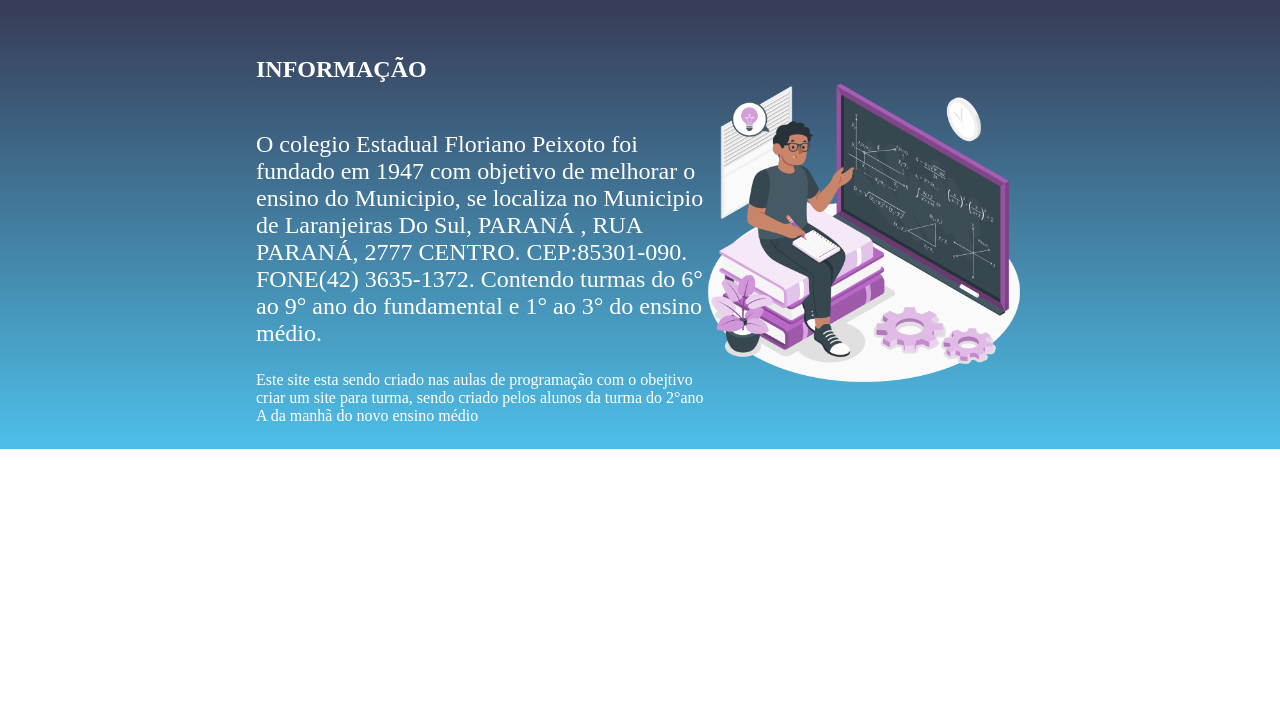
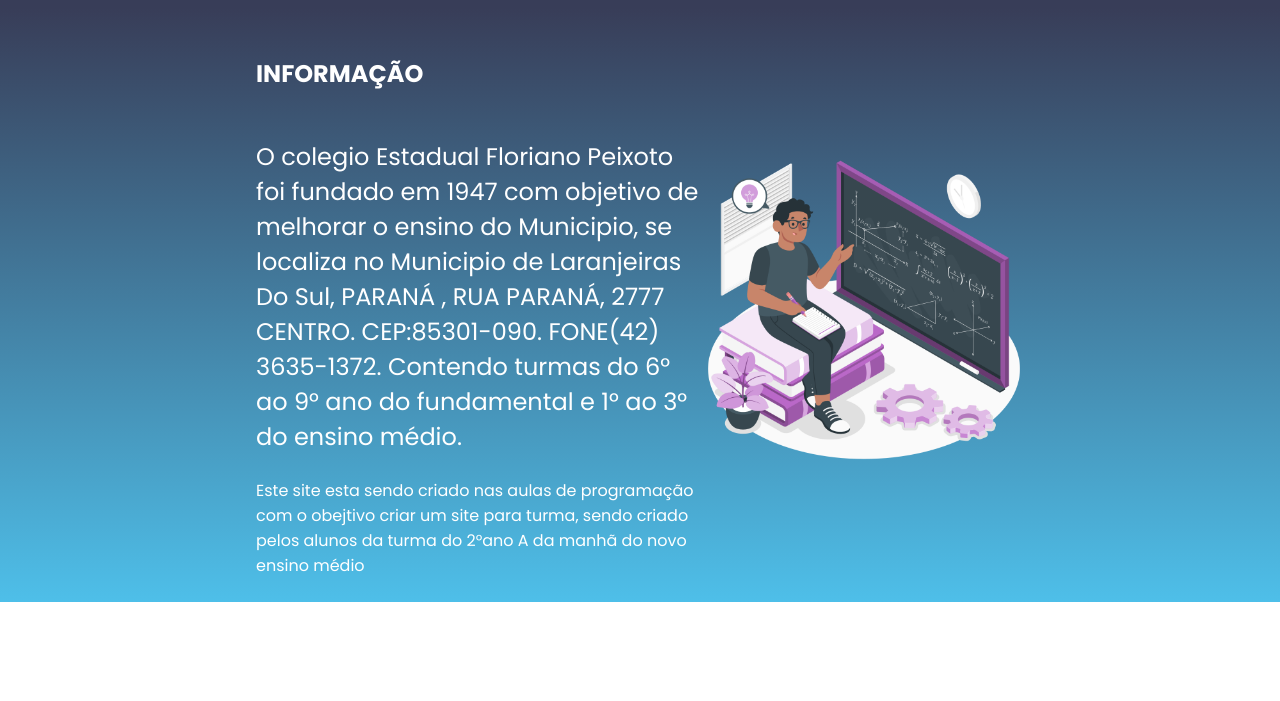
Before and after one commit to E1elen/site-escola2, a plain HTML site: page site-escola2-main/index.html in a window 1280 px wide. Shown: the part 99-800 px from the top of the page. Drawn offline with Linux system fonts and the light colour scheme.

Commit message:
atualizações

```diff
--- a/site-escola2-main/index.html
+++ b/site-escola2-main/index.html
@@ -6,6 +6,9 @@
     <meta name="viewport" content="width=device-width, initial-scale=1.0">
     <title>Document</title>
 <link rel="stylesheet" href="style.css">
+<link rel="preconnect" href="https://fonts.googleapis.com">
+<link rel="preconnect" href="https://fonts.gstatic.com" crossorigin>
+<link href="https://fonts.googleapis.com/css2?family=Poppins:wght@400;700&display=swap" rel="stylesheet">
 </head>
 
 <body>
--- a/site-escola2-main/style.css
+++ b/site-escola2-main/style.css
@@ -3,6 +3,9 @@
     padding: 0;
 }
 
+body{
+    font-family: 'Poppins', sans-serif;
+}
 .cabeçalho {
     background-color: #383d58;
     color: white;
```
